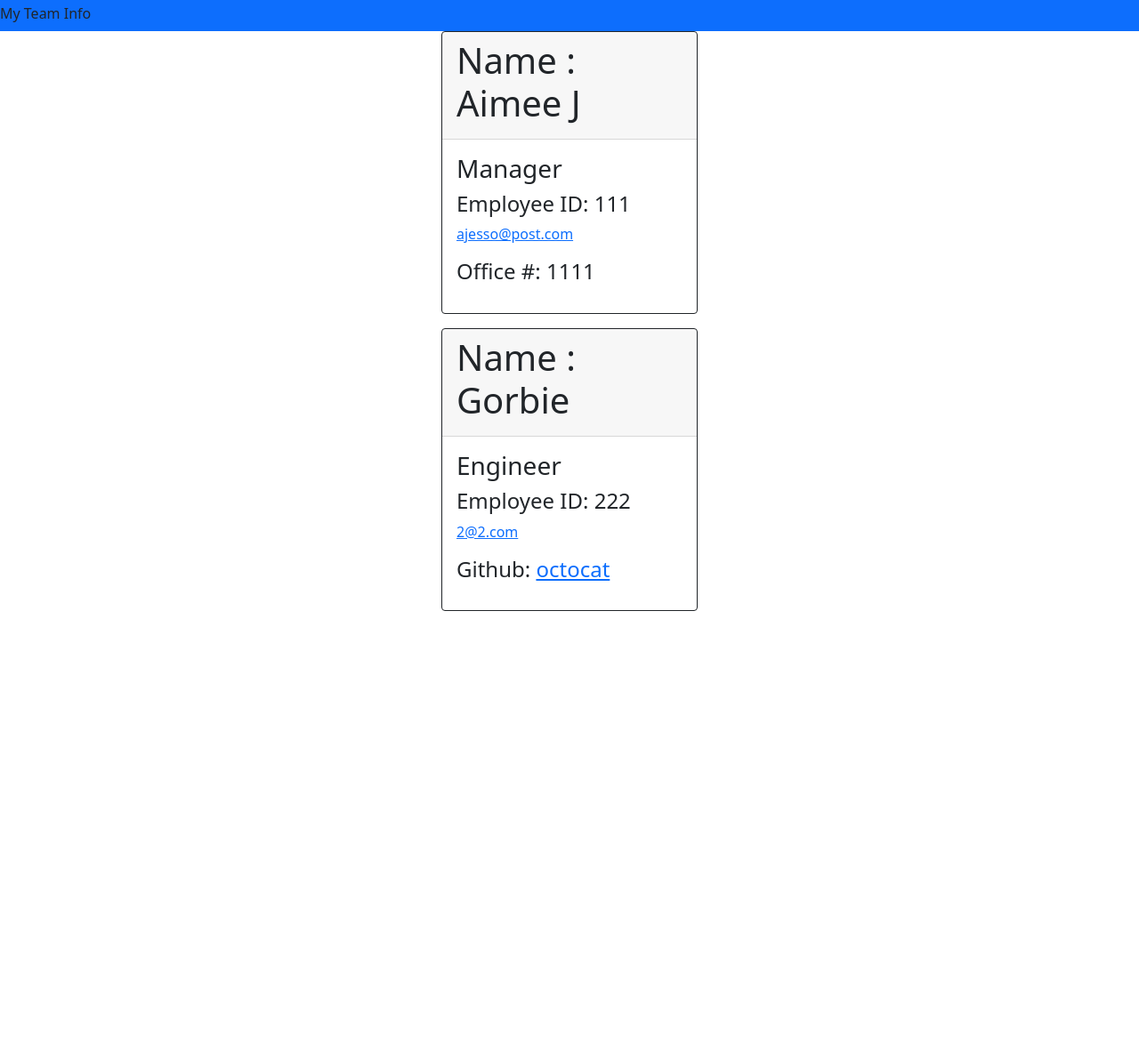
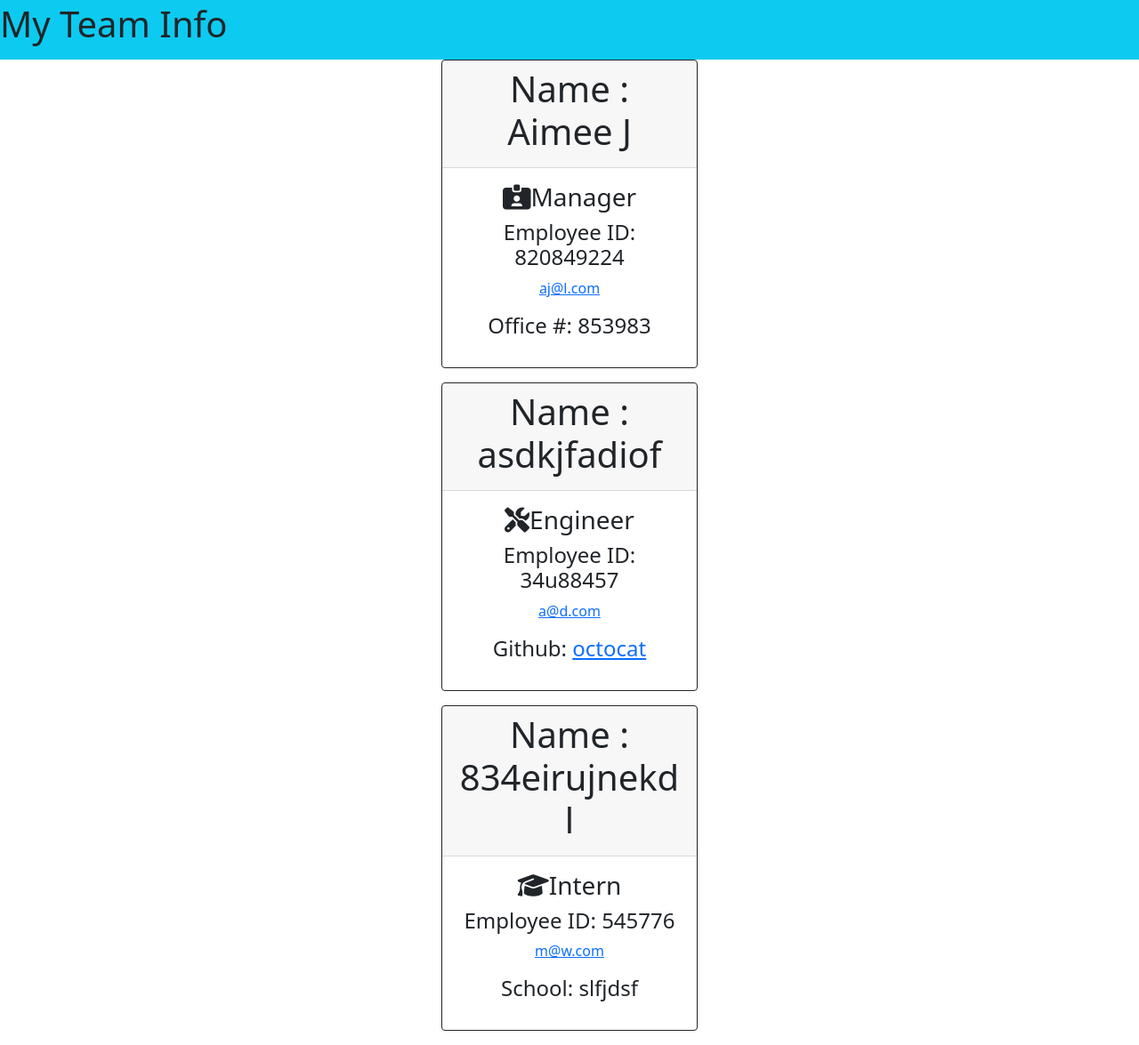
Before and after one commit to Mantablast/OOPTeam-Profile-Generator, a website: page myTeam.html in a window 1280 px wide. Shown: the part 5-1180 px from the top of the page at 89% size. Before the commit the page ends 800 px from the top, so only its background shows below. Drawn offline with nearby package versions, Linux system fonts and the light colour scheme.

Commit message:
Fixed loop into string creation

```diff
--- a/myTeam.html
+++ b/myTeam.html
@@ -6,33 +6,54 @@
     <meta http-equiv="X-UA-Compatible" content="IE=edge">
     <meta name="viewport" content="width=device-width, initial-scale=1.0">
     <link href="https://cdn.jsdelivr.net/npm/bootstrap@5.0.0-beta3/dist/css/bootstrap.min.css" rel="stylesheet" integrity="sha384-eOJMYsd53ii+scO/bJGFsiCZc+5NDVN2yr8+0RDqr0Ql0h+rP48ckxlpbzKgwra6" crossorigin="anonymous">
+    <script src="https://kit.fontawesome.com/d8d0c3ee1b.js" crossorigin="anonymous"></script>
     <title>My Team</title>
 </head>
 <body>
-    <header><nav class="navbar navbar-dark bg-primary">
-    My Team Info
+    <header><nav class="navbar navbar-dark bg-info">
+    <center><h1>My Team Info</h1></center>
     </nav>
     </header>
+    <center>
     <div class="card border-dark mb-3 mx-auto" style="max-width: 18rem;">
     <div class="card-header"><h1>Name : Aimee J</h1></div>
     <div class="card-body text-dark">
-    <h3 class="card-title">Manager</h3>
-    <h4>Employee ID: 111</h4>
+    <h3 class="card-title"><i class="fas fa-id-card-alt"></i>Manager</h3>
+    <h4>Employee ID: 820849224</h4>
     <p class="card-text">
-    <a href = "mailto: ajesso@post.com">ajesso@post.com</a>
-    <h4>Office #: 1111</h4>
+    <a href = "mailto: aj@l.com">aj@l.com</a>
+    <h4>Office #: 853983</h4>
     </p>
     </div>
     </div>
 
-    <div class="card border-dark mb-3 mx-auto" style="max-width: 18rem;">
-    <div class="card-header"><h1>Name : Gorbie</h1></div>
+
+        <div class="card border-dark mb-3" style="max-width: 18rem;">
+        <div class="card-header"><h1>Name : asdkjfadiof</h1></div>
         <div class="card-body text-dark">
-    <h3 class="card-title">Engineer</h3>
-    <h4>Employee ID: 222</h4>
+        <h3 class="card-title"><i class="fas fa-tools"></i>Engineer</h3>
+        <h4>Employee ID: 34u88457</h4>
         <p class="card-text">
-    <a href = "mailto: 2@2.com">2@2.com</a>
+        <a href = "mailto: a@d.com">a@d.com</a>
         <h4>Github: <a href="https://github.com/octocat">octocat</a></h4>
         </p>
         </div>
         </div>
+
+        <div class="card border-dark mb-3" style="max-width: 18rem;">
+        <div class="card-header"><h1>Name : 834eirujnekdl</h1></div>
+        <div class="card-body text-dark">
+        <h3 class="card-title"><i class="fas fa-graduation-cap"></i>Intern</h3>
+        <h4>Employee ID: 545776</h4>
+        <p class="card-text">
+        <a href = "mailto: m@w.com">m@w.com</a>
+        <h4>School: slfjdsf</h4>
+        </p>
+        </div>
+        </div>
+
+
+    </center>
+
+    </body>
+    </html>
```
Also changed, not shown: dist/generateHTML.js. Lines whose indentation alone changed are shown as unchanged.
